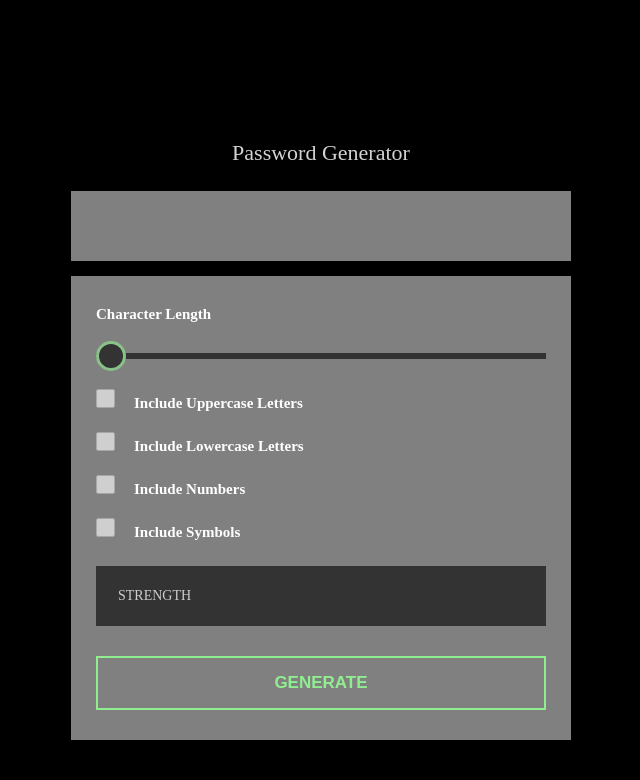
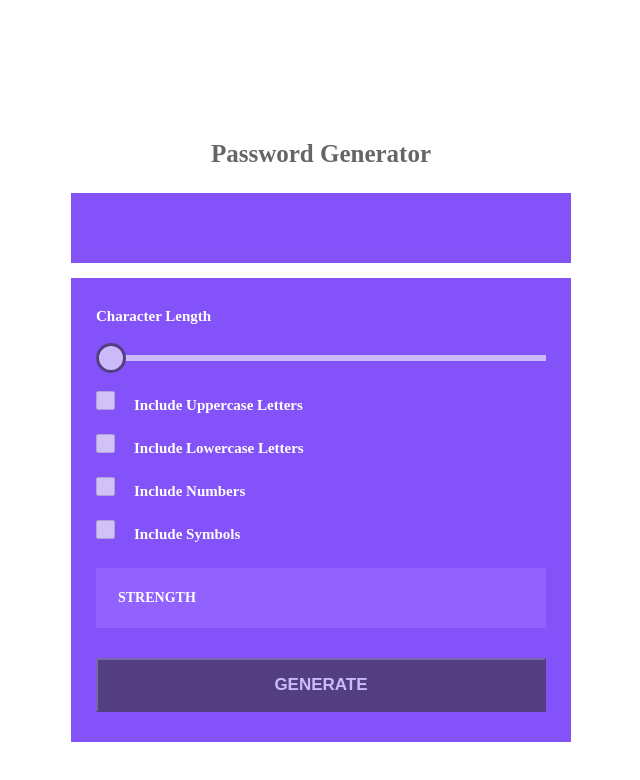
Before and after one commit to Ezio123-Kenway/Pwd_Generator, a plain HTML site: page index.html in a window 1280 px wide. Shown: the whole page, without its empty margins (319-959 px from the left). Drawn offline with Linux system fonts and the light colour scheme.

Commit message:
second commit

```diff
--- a/index.css
+++ b/index.css
@@ -5,11 +5,11 @@
 }
 
 body {
-    background-color: black;
+    background-color: white;
 }
 
 .mainContainer {
-    width: 500px;
+    /* width: 500px; */
     margin: 140px auto;
 }
 
@@ -20,19 +20,26 @@ p {
 .header {
     text-align: center;
     margin-bottom: 25px;
-    font-size: 22px;
-    color: lightgray;
+    font-size: 25px;
+    color: black;
+    font-weight: bold;
+    opacity: 0.6;
+}
+
+.pwdContainer {
+    background-color: #6528F7;
+    opacity: 0.8;
 }
 
 .pwd {
     display: block;
     width: 100%;
     padding: 20px;
-    background-color: gray;
+    background-color: #6528F7;
     font-size: 35px;
     font-weight: bold;
     border: none;
-    color: lightgray;
+    color: white;
 }
 
 .pwd:focus {
@@ -42,14 +49,15 @@ p {
 .statusContainer {
     width: 100%;
     padding: 30px 25px;
-    background-color: gray;
+    background-color: #6528F7;
+    opacity: 0.8;
 }
 
 .characterLengthBar {
     width: 100%;
     height: 6px;
     margin-bottom: 30px;
-    background-color: black;
+    background-color: white;
     opacity: 0.6;
     display: flex;
     flex-direction: row;
@@ -57,14 +65,14 @@ p {
 }
 
 .pwdLength {
-    color: lightgreen;
+    color: white;
     font-size: 28px;
     font-weight: bold;
 }
 
 .pwdContainer {
     padding: 15px 5px;
-    background-color: gray;
+    background-color: #6528F7;
     margin-bottom: 15px;
 }
 
@@ -95,8 +103,8 @@ p {
     align-items: center;
     padding: 22px;
     margin-bottom: 30px;
-    background-color: black;
-    opacity: 0.6;
+    background-color: #763bfd;
+    opacity: 1;
 }
 
 .generateBtn {
@@ -104,12 +112,12 @@ p {
     width: 100%;
     padding: 15px 0px;
     text-align: center;
-    color: lightgreen;
-    border: 2px solid lightgreen;
+    color: white;
     cursor: pointer;
-    background-color: gray;
+    background-color: black;
     font-size: 17px;
     font-weight: bold;
+    opacity: 0.6;
 }
 
 input {
@@ -126,6 +134,8 @@ span {
 
 .strengthText {
     font-size: 14px;
+    color: white;
+    font-weight: bold;
 }
 
 .pwdStrengthStatus {
@@ -155,8 +165,20 @@ span {
 .roundedBar {
     width: 30px;
     height: 30px;
-    background-color: black;
-    border: 3px solid lightgreen;
+    background-color: white;
+    border: 3px solid ;
     cursor: pointer;
     border-radius: 50%;
 }
+
+@media only screen and (max-width: 500px) {
+    .mainContainer {
+        width: 100%;
+    }
+}
+
+@media only screen and (min-width: 501px) {
+    .mainContainer {
+        width: 500px;
+    }
+}
```
